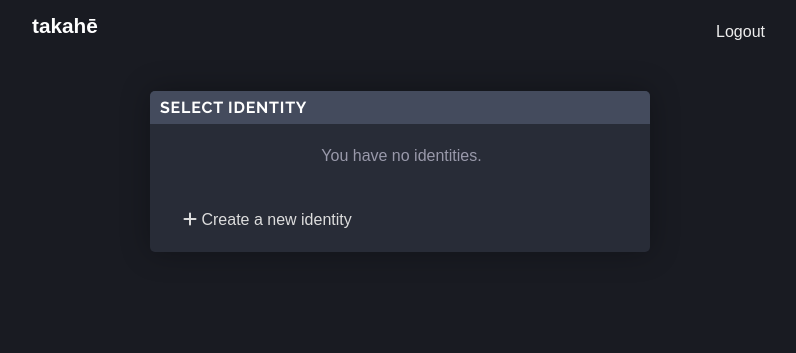
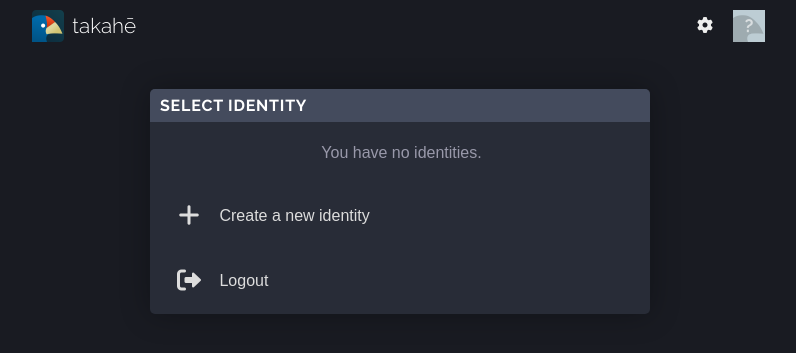
Before and after one commit to jointakahe/takahe, a Django app: page /identity/select/ in a window 1280 px wide. Shown: the top 353 px of the page, without its empty margins (240-1036 px from the left). Run offline with Django 4.2, Linux system fonts and the light colour scheme; the visitor is signed in with stand-in values (Sample User, id 1).

Commit message:
Some user icon stuff

```diff
--- a/static/css/style.css
+++ b/static/css/style.css
@@ -97,11 +97,19 @@ header {
 }
 
 header h1 {
+    font-family: "Raleway";
+    font-weight: normal;
     background: var(--color-fg2);
     padding: 10px 7px 7px 7px;
     font-size: 130%;
     height: 2.2em;
     color: var(--color-fg1);
+}
+
+header h1 img {
+    display: inline;
+    vertical-align: top;
+    margin: 0 3px 0 0;
 }
 
 header a {
@@ -117,8 +125,9 @@ header menu {
 }
 
 header menu li {
-    padding: 20px 10px 7px 10px;
+    padding: 10px 10px 7px 10px;
     color: #eee;
+    line-height: 32px;
 }
 
 main {
@@ -150,10 +159,28 @@ main {
 
 .modal .option {
     display: block;
-    padding: 20px 30px;
+    padding: 15px 20px;
     color: var(--color-text-main);
     text-decoration: none;
     border-left: 3px solid transparent;
+    line-height: 32px;
+}
+
+.modal .option img {
+    display: inline;
+    vertical-align: middle;
+    margin: 0 10px 3px 0;
+}
+
+.modal .option i {
+    display: inline-block;
+    vertical-align: middle;
+    width: 32px;
+    height: 32px;
+    text-align: center;
+    line-height: 32px;
+    font-size: 150%;
+    margin: 0 10px 3px 0;
 }
 
 .modal a.option:hover {
@@ -162,6 +189,11 @@ main {
 
 .modal .option.empty {
     text-align: center;
+    color: var(--color-text-dull);
+}
+
+.modal .option small {
+    margin: 0 0 0 5px;
     color: var(--color-text-dull);
 }
 
--- a/takahe/urls.py
+++ b/takahe/urls.py
@@ -14,6 +14,7 @@ urlpatterns = [
     path("@<handle>/actor/", identity.Actor.as_view()),
     path("@<handle>/actor/inbox/", identity.Inbox.as_view()),
     # Identity selection
+    path("@<handle>/activate/", identity.ActivateIdentity.as_view()),
     path("identity/select/", identity.SelectIdentity.as_view()),
     path("identity/create/", identity.CreateIdentity.as_view()),
     # Well-known endpoints
--- a/templates/base.html
+++ b/templates/base.html
@@ -13,11 +13,25 @@
 <body class="{% block body_class %}{% endblock %}">
 
     <header>
-        <h1><a href="/">{{ config.site_name }}</a></h1>
+        <h1>
+            <a href="/">
+                <img src="{% static "img/icon-128.png" %}" width="32">
+                {{ config.site_name }}
+            </a>
+        </h1>
         <menu>
             <li>
+                <a href="#"><i class="fa-solid fa-gear"></i></a>
+            </li>
+            <li>
                 {% if user.is_authenticated %}
-                    Logout
+                    <a href="/identity/select/">
+                        {% if user.icon_uri %}
+                            <img src="{{ user.icon_uri }}" width="32">
+                        {% else %}
+                            <img src="{% static "img/unknown-icon-128.png" %}" width="32">
+                        {% endif %}
+                    </a>
                 {% else %}
                     <a href="/auth/login/">Login</a>
                 {% endif %}
--- a/templates/identity/select.html
+++ b/templates/identity/select.html
@@ -1,4 +1,5 @@
 {% extends "base.html" %}
+{% load static %}
 
 {% block title %}Select Identity{% endblock %}
 
@@ -6,12 +7,23 @@
     <section class="modal identities">
         <h1>Select Identity</h1>
         {% for identity in identities %}
-            <a class="option" href="{{ identity.urls.activate }}">{{ identity }}</a>
+            <a class="option" href="{{ identity.urls.activate }}">
+                {% if identity.icon_uri %}
+                    <img src="{{ identity.icon_uri }}" width="32">
+                {% else %}
+                    <img src="{% static "img/unknown-icon-128.png" %}" width="32">
+                {% endif %}
+                {{ identity }}
+                <small>@{{ identity.short_handle }}</small>
+            </a>
         {% empty %}
             <p class="option empty">You have no identities.</p>
         {% endfor %}
         <a href="/identity/create/" class="option new">
             <i class="fa-solid fa-plus"></i> Create a new identity
         </a>
+        <a href="/auth/logout/" class="option new">
+            <i class="fa-solid fa-right-from-bracket"></i> Logout
+        </a>
     </section>
 {% endblock %}
--- a/templates/identity/view.html
+++ b/templates/identity/view.html
@@ -1,4 +1,5 @@
 {% extends "base.html" %}
+{% load static %}
 
 {% block title %}{{ identity }}{% endblock %}
 
@@ -6,6 +7,8 @@
     <h1 class="identity">
         {% if identity.icon_uri %}
             <img src="{{identity.icon_uri}}" class="icon">
+        {% else %}
+            <img src="{% static "img/unknown-icon-128.png" %}" class="icon">
         {% endif %}
         {{ identity }} <small>{{ identity.handle }}</small>
     </h1>
--- a/users/views/identity.py
+++ b/users/views/identity.py
@@ -1,3 +1,5 @@
+import string
+
 from django import forms
 from django.conf import settings
 from django.contrib.auth.decorators import login_required
@@ -37,6 +39,20 @@ class SelectIdentity(TemplateView):
 
 
 @method_decorator(login_required, name="dispatch")
+class ActivateIdentity(View):
+    def get(self, request, handle):
+        identity = by_handle_or_404(request, handle)
+        if not identity.users.filter(pk=request.user.pk).exists():
+            raise Http404()
+        request.session["identity_id"] = identity.id
+        # Get next URL, not allowing offsite links
+        next = request.GET.get("next") or "/"
+        if ":" in next:
+            next = "/"
+        return redirect("/")
+
+
+@method_decorator(login_required, name="dispatch")
 class CreateIdentity(FormView):
 
     template_name = "identity/create.html"
@@ -50,10 +66,16 @@ class CreateIdentity(FormView):
         def clean_handle(self):
             # Remove any leading @
             value = self.cleaned_data["handle"].lstrip("@")
+            # Validate it's all ascii characters
+            for character in value:
+                if character not in string.ascii_letters + string.digits + "_-":
+                    raise forms.ValidationError(
+                        "Only the letters a-z, numbers 0-9, dashes and underscores are allowed."
+                    )
             # Don't allow custom domains here quite yet
             if "@" in value:
                 raise forms.ValidationError(
-                    "You are not allowed an @ sign in your handle"
+                    "You are not allowed an @ sign in your handle."
                 )
             # Ensure there is a domain on the end
             if "@" not in value:
```
Also changed, not shown: static/img/unknown-icon-128.png (added), static/img/unknown_icon.svg (added).
